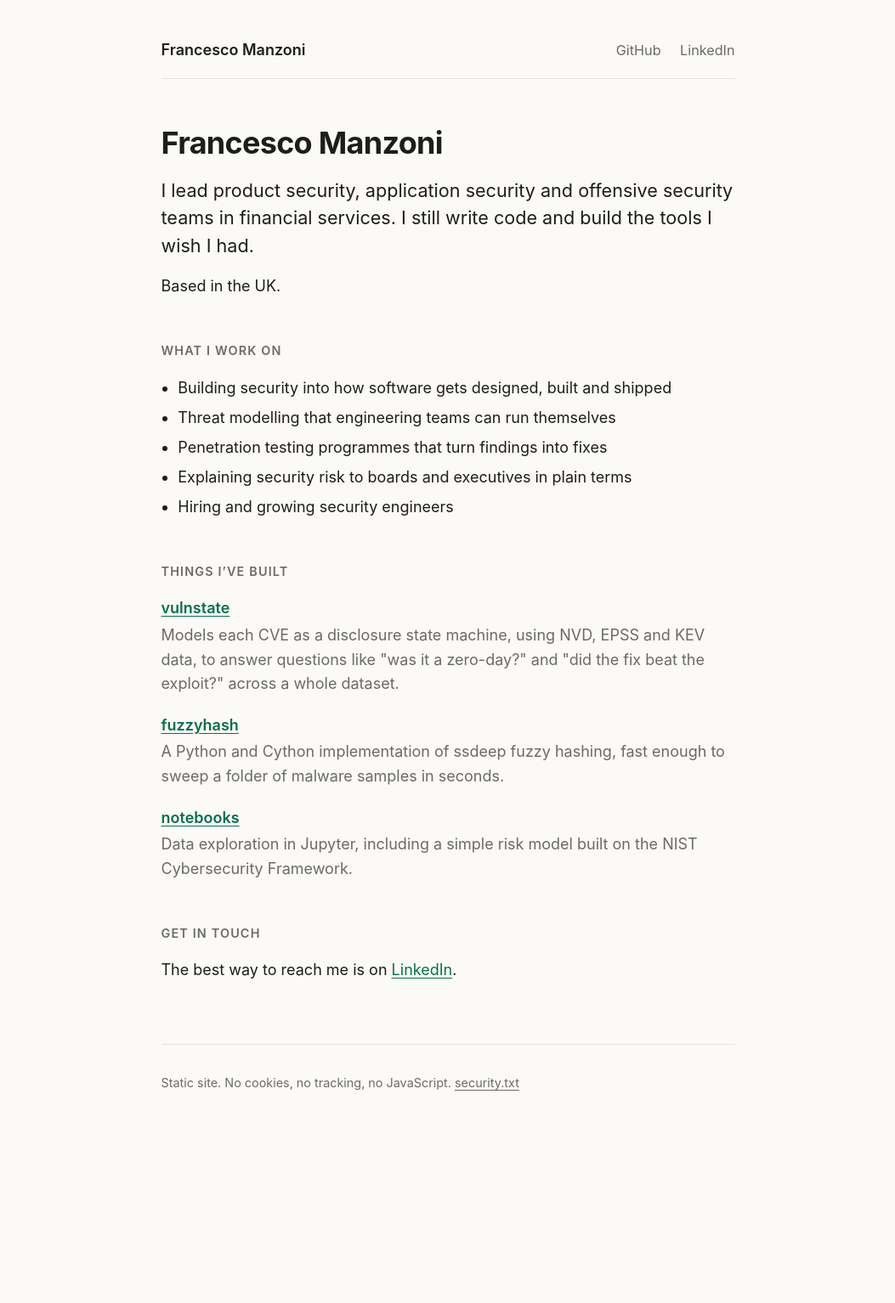
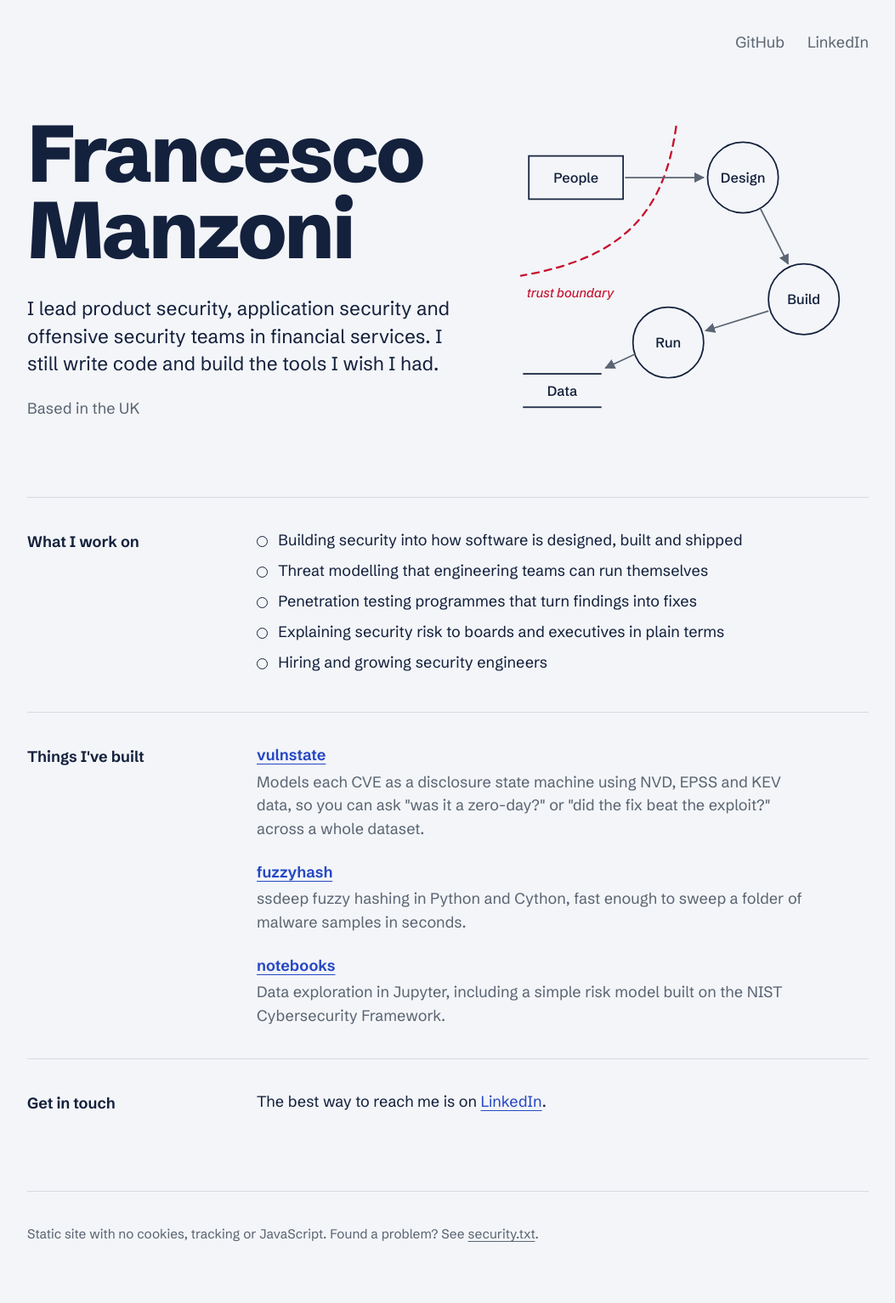
Before and after one commit to corifeo/francescomanzoni.com, a Jekyll site: the page built from index.html, in a window 1280 px wide. Shown: the whole page at 85% size, without its empty margins (113-1166 px from the left). Built offline with Jekyll 4.4.1, drawn with Linux system fonts in a browser that asks for light colours; our own code applies the rules of GitHub Pages for plain Markdown files; before the commit the page ends 1354 px from its top, so only the background shows below that.

Commit message:
Redesign: drafting palette, self-hosted Schibsted Grotesk, data-flow diagram hero

```diff
--- a/404.html
+++ b/404.html
@@ -3,5 +3,5 @@ layout: default
 title: Not found
 permalink: /404.html
 ---
-<h1>Not found</h1>
-<p>That page doesn't exist. <a href="/">Back to the start.</a></p>
+<div class="page"><h1>Not found</h1>
+<p>That page doesn't exist. <a href="/">Back to the start.</a></p></div>
--- a/_layouts/default.html
+++ b/_layouts/default.html
@@ -3,18 +3,19 @@
 <head>
   <meta charset="utf-8">
   <meta name="viewport" content="width=device-width, initial-scale=1">
-  <meta http-equiv="Content-Security-Policy" content="default-src 'none'; style-src 'self'; img-src 'self'; base-uri 'none'; form-action 'none'">
+  <meta http-equiv="Content-Security-Policy" content="default-src 'none'; style-src 'self'; font-src 'self'; img-src 'self'; base-uri 'none'; form-action 'none'">
   <meta name="referrer" content="strict-origin-when-cross-origin">
-  <title>{% if page.title %}{{ page.title }} · {% endif %}{{ site.title }}</title>
+  <title>{% if page.title %}{{ page.title }} | {% endif %}{{ site.title }}</title>
   <meta name="description" content="{{ page.description | default: site.description }}">
   <link rel="canonical" href="{{ site.url }}{{ page.url }}">
+  <link rel="preload" href="/assets/fonts/schibsted-grotesk-latin-wght-normal.woff2" as="font" type="font/woff2" crossorigin>
   <link rel="stylesheet" href="/assets/style.css">
   <link rel="alternate" type="application/atom+xml" title="{{ site.title }}" href="/feed.xml">
 </head>
 <body>
   <header class="site">
-    <a class="name" href="/">{{ site.title }}</a>
-    <nav>
+    {% unless page.url == "/" %}<a class="home" href="/">{{ site.title }}</a>{% endunless %}
+    <nav aria-label="Main">
       {% if site.posts.size > 0 %}<a href="/writing/">Writing</a>{% endif %}
       <a href="https://github.com/corifeo" rel="me">GitHub</a>
       <a href="https://www.linkedin.com/in/CHANGE-ME/" rel="me">LinkedIn</a>
@@ -24,7 +25,7 @@
     {{ content }}
   </main>
   <footer class="site">
-    <p>Static site. No cookies, no tracking, no JavaScript. <a href="/.well-known/security.txt">security.txt</a></p>
+    <p>Static site with no cookies, tracking or JavaScript. Found a problem? See <a href="/.well-known/security.txt">security.txt</a>.</p>
   </footer>
 </body>
 </html>
--- a/assets/style.css
+++ b/assets/style.css
@@ -1,80 +1,144 @@
+@font-face {
+  font-family: "Schibsted Grotesk";
+  src: url("/assets/fonts/schibsted-grotesk-latin-wght-normal.woff2") format("woff2");
+  font-weight: 400 900;
+  font-style: normal;
+  font-display: swap;
+}
+@font-face {
+  font-family: "Schibsted Grotesk";
+  src: url("/assets/fonts/schibsted-grotesk-latin-wght-italic.woff2") format("woff2");
+  font-weight: 400 900;
+  font-style: italic;
+  font-display: swap;
+}
+
+/* Drafting paper and ink, with the threat modeller's red pen. */
 :root {
-  --bg: #fbfaf7;
-  --fg: #1d1d1b;
-  --muted: #6b6a64;
-  --rule: #e4e1d8;
-  --accent: #0b6e4f;
-  --font: ui-sans-serif, -apple-system, "Segoe UI", Roboto, "Helvetica Neue", Arial, sans-serif;
-  --mono: ui-monospace, "SF Mono", Menlo, Consolas, monospace;
+  --paper: #f3f5f8;
+  --ink: #14213d;
+  --graphite: #5b6573;
+  --rule: #d5dae1;
+  --link: #2547c4;
+  --boundary: #c8102e;
+  --font: "Schibsted Grotesk", system-ui, sans-serif;
+  --measure: 36rem;
 }
 @media (prefers-color-scheme: dark) {
   :root {
-    --bg: #141413;
-    --fg: #ecebe6;
-    --muted: #9c9a92;
-    --rule: #2c2b28;
-    --accent: #5ccfa5;
+    --paper: #0f1726;
+    --ink: #e6eaf0;
+    --graphite: #98a2b3;
+    --rule: #26324a;
+    --link: #93a9ff;
+    --boundary: #ff6b7d;
   }
 }
 
 * { box-sizing: border-box; }
-html { font-size: 112.5%; }
+html { font-size: 112.5%; -webkit-text-size-adjust: 100%; }
 body {
   margin: 0 auto;
-  max-width: 40rem;
-  padding: 2.5rem 1.25rem 3rem;
-  background: var(--bg);
-  color: var(--fg);
+  max-width: 58rem;
+  padding: 2rem 1.5rem 3rem;
+  background: var(--paper);
+  color: var(--ink);
   font-family: var(--font);
-  line-height: 1.6;
+  font-weight: 420;
+  line-height: 1.55;
+  font-feature-settings: "ss01";
 }
 
-a { color: var(--accent); text-underline-offset: 0.18em; }
+a { color: var(--link); text-decoration-thickness: 1px; text-underline-offset: 0.2em; }
 a:hover { text-decoration-thickness: 2px; }
+a:focus-visible { outline: 2px solid var(--boundary); outline-offset: 3px; border-radius: 2px; }
 
-header.site {
-  display: flex;
-  flex-wrap: wrap;
-  justify-content: space-between;
-  align-items: baseline;
-  gap: 0.5rem 1.5rem;
-  padding-bottom: 1rem;
-  border-bottom: 1px solid var(--rule);
-  margin-bottom: 3rem;
+/* Header */
+header.site { display: flex; align-items: baseline; gap: 1rem 2rem; flex-wrap: wrap; margin-bottom: 4rem; }
+header.site .home { color: var(--ink); font-weight: 650; text-decoration: none; }
+header.site nav { display: flex; gap: 1.5rem; margin-left: auto; }
+header.site nav a { color: var(--graphite); text-decoration: none; }
+header.site nav a:hover { color: var(--ink); }
+
+/* Hero */
+.hero {
+  display: grid;
+  grid-template-columns: minmax(0, 1.25fr) minmax(0, 1fr);
+  gap: 3rem;
+  align-items: center;
+  margin-bottom: 5rem;
 }
-header.site .name { color: var(--fg); font-weight: 600; text-decoration: none; }
-header.site nav { display: flex; gap: 1.25rem; font-size: 0.9rem; }
-header.site nav a { color: var(--muted); text-decoration: none; }
-header.site nav a:hover { color: var(--accent); }
+.hero h1 {
+  font-size: clamp(3rem, 8vw, 5.25rem);
+  font-weight: 800;
+  line-height: 0.95;
+  letter-spacing: -0.035em;
+  margin: 0 0 1.75rem;
+}
+.lede { font-size: 1.25rem; line-height: 1.45; max-width: 30rem; margin: 0 0 1.25rem; }
+.where { color: var(--graphite); margin: 0; }
 
-h1 { font-size: 2rem; line-height: 1.2; letter-spacing: -0.02em; margin: 0 0 1rem; }
-h2 {
-  font-size: 0.8rem;
-  text-transform: uppercase;
-  letter-spacing: 0.08em;
-  color: var(--muted);
-  font-weight: 600;
-  margin: 2.75rem 0 1rem;
+/* Data-flow diagram */
+.dfd { margin: 0; }
+.dfd svg { display: block; width: 100%; height: auto; max-width: 26rem; margin-left: auto; overflow: visible; }
+.dfd .entity, .dfd .process { fill: var(--paper); stroke: var(--ink); stroke-width: 1.5; }
+.dfd .store, .dfd .flow { stroke: var(--ink); stroke-width: 1.5; }
+.dfd .flow { stroke: var(--graphite); }
+.dfd .head { fill: var(--graphite); }
+.dfd .lbl { fill: var(--ink); font: 550 14px var(--font); text-anchor: middle; }
+.dfd .boundary { fill: none; stroke: var(--boundary); stroke-width: 2; stroke-dasharray: 7 6; stroke-linecap: round; }
+.dfd .boundary-label { fill: var(--boundary); font: italic 500 13px var(--font); }
+
+/* Sections */
+.block {
+  display: grid;
+  grid-template-columns: 13rem minmax(0, var(--measure));
+  gap: 0.5rem 2rem;
+  padding: 2rem 0;
+  border-top: 1px solid var(--rule);
+}
+.block h2 { font-size: 1rem; font-weight: 650; margin: 0.1rem 0 0; }
+.block > :not(h2) { grid-column: 2; margin: 0; }
+
+ul.work { list-style: none; padding: 0; }
+ul.work li { position: relative; padding-left: 1.4rem; margin: 0.45rem 0; }
+ul.work li:first-child { margin-top: 0; }
+ul.work li::before {
+  content: "";
+  position: absolute;
+  left: 0;
+  top: 0.48em;
+  width: 0.62em;
+  height: 0.62em;
+  border: 1.5px solid var(--ink);
+  border-radius: 50%;
 }
 
-.lede { font-size: 1.2rem; line-height: 1.5; margin: 0 0 1rem; }
+dl.projects div + div { margin-top: 1.25rem; }
+dl.projects dt { font-weight: 650; }
+dl.projects dd { margin: 0.2rem 0 0; color: var(--graphite); }
 
-ul { padding-left: 1.1rem; }
-li { margin: 0.35rem 0; }
+/* Writing */
+article, .page { max-width: var(--measure); }
+article h1, .page h1 { font-size: 2.4rem; font-weight: 800; line-height: 1.1; letter-spacing: -0.025em; margin: 0 0 0.75rem; }
+article h2 { font-size: 1.3rem; font-weight: 700; margin: 2.25rem 0 0.5rem; }
+.meta { color: var(--graphite); margin: 0 0 2rem; }
+ul.posts { list-style: none; padding: 0; margin: 0; }
+ul.posts li { display: flex; justify-content: space-between; gap: 1rem; padding: 0.7rem 0; border-top: 1px solid var(--rule); }
+ul.posts time { color: var(--graphite); white-space: nowrap; }
+blockquote { margin: 1.5rem 0; padding-left: 1rem; border-left: 2px dashed var(--boundary); color: var(--graphite); }
+code, pre { font-family: ui-monospace, Menlo, Consolas, monospace; font-size: 0.88em; }
+pre { overflow-x: auto; padding: 1rem; border: 1px solid var(--rule); border-radius: 4px; }
+.back { margin-top: 3rem; }
 
-dl.projects { margin: 0; }
-dl.projects dt { font-weight: 600; margin-top: 1.1rem; }
-dl.projects dt:first-child { margin-top: 0; }
-dl.projects dd { margin: 0.15rem 0 0; color: var(--muted); }
+footer.site { margin-top: 3rem; padding-top: 1.25rem; border-top: 1px solid var(--rule); color: var(--graphite); font-size: 0.85rem; }
+footer.site a { color: var(--graphite); }
 
-ul.posts { list-style: none; padding: 0; }
-ul.posts li { display: flex; justify-content: space-between; gap: 1rem; padding: 0.5rem 0; border-bottom: 1px solid var(--rule); }
-ul.posts time, .meta { color: var(--muted); font-size: 0.9rem; white-space: nowrap; }
-
-code, pre { font-family: var(--mono); font-size: 0.88em; }
-pre { overflow-x: auto; padding: 1rem; border: 1px solid var(--rule); border-radius: 4px; }
-blockquote { margin: 1.5rem 0; padding-left: 1rem; border-left: 3px solid var(--rule); color: var(--muted); }
-
-footer.site { margin-top: 4rem; padding-top: 1rem; border-top: 1px solid var(--rule); font-size: 0.8rem; color: var(--muted); }
-footer.site a { color: var(--muted); }
-.back { margin-top: 3rem; font-size: 0.9rem; }
+/* Narrow screens */
+@media (max-width: 760px) {
+  header.site { margin-bottom: 2.5rem; }
+  .hero { grid-template-columns: 1fr; gap: 2rem; margin-bottom: 3rem; }
+  .dfd svg { max-width: 20rem; margin: 0; }
+  .block { grid-template-columns: 1fr; }
+  .block > :not(h2) { grid-column: 1; }
+}
--- /dev/null
+++ b/index.html
@@ -0,0 +1,78 @@
+---
+layout: default
+---
+<section class="hero">
+  <div class="hero-text">
+    <h1>Francesco<br>Manzoni</h1>
+    <p class="lede">I lead product security, application security and offensive security teams in financial services. I still write code and build the tools I wish I had.</p>
+    <p class="where">Based in the UK</p>
+  </div>
+
+  <figure class="dfd" aria-hidden="true">
+    <svg viewBox="0 0 360 300" role="presentation" focusable="false">
+      <defs>
+        <marker id="arrow" viewBox="0 0 10 10" refX="9" refY="5" markerWidth="7" markerHeight="7" orient="auto-start-reverse">
+          <path class="head" d="M0 0 L10 5 L0 10 z"/>
+        </marker>
+      </defs>
+
+      <path class="boundary" d="M164 6 C 152 92, 112 140, 6 158"/>
+      <text class="boundary-label" x="12" y="180">trust boundary</text>
+
+      <rect class="entity" x="14" y="36" width="96" height="44"/>
+      <text class="lbl" x="62" y="63">People</text>
+
+      <circle class="process" cx="232" cy="58" r="36"/>
+      <text class="lbl" x="232" y="63">Design</text>
+
+      <circle class="process" cx="294" cy="182" r="36"/>
+      <text class="lbl" x="294" y="187">Build</text>
+
+      <circle class="process" cx="156" cy="226" r="36"/>
+      <text class="lbl" x="156" y="231">Run</text>
+
+      <line class="store" x1="8" y1="258" x2="88" y2="258"/>
+      <line class="store" x1="8" y1="292" x2="88" y2="292"/>
+      <text class="lbl" x="48" y="280">Data</text>
+
+      <line class="flow" x1="112" y1="58" x2="192" y2="58" marker-end="url(#arrow)"/>
+      <line class="flow" x1="250" y1="90" x2="278" y2="146" marker-end="url(#arrow)"/>
+      <line class="flow" x1="258" y1="194" x2="194" y2="214" marker-end="url(#arrow)"/>
+      <line class="flow" x1="122" y1="238" x2="92" y2="252" marker-end="url(#arrow)"/>
+    </svg>
+  </figure>
+</section>
+
+<section class="block">
+  <h2>What I work on</h2>
+  <ul class="work">
+    <li>Building security into how software is designed, built and shipped</li>
+    <li>Threat modelling that engineering teams can run themselves</li>
+    <li>Penetration testing programmes that turn findings into fixes</li>
+    <li>Explaining security risk to boards and executives in plain terms</li>
+    <li>Hiring and growing security engineers</li>
+  </ul>
+</section>
+
+<section class="block">
+  <h2>Things I've built</h2>
+  <dl class="projects">
+    <div>
+      <dt><a href="https://github.com/corifeo/VulnState">vulnstate</a></dt>
+      <dd>Models each CVE as a disclosure state machine using NVD, EPSS and KEV data, so you can ask "was it a zero-day?" or "did the fix beat the exploit?" across a whole dataset.</dd>
+    </div>
+    <div>
+      <dt><a href="https://github.com/corifeo/fuzzyhash">fuzzyhash</a></dt>
+      <dd>ssdeep fuzzy hashing in Python and Cython, fast enough to sweep a folder of malware samples in seconds.</dd>
+    </div>
+    <div>
+      <dt><a href="https://github.com/corifeo/notebooks">notebooks</a></dt>
+      <dd>Data exploration in Jupyter, including a simple risk model built on the NIST Cybersecurity Framework.</dd>
+    </div>
+  </dl>
+</section>
+
+<section class="block">
+  <h2>Get in touch</h2>
+  <p>The best way to reach me is on <a href="https://www.linkedin.com/in/CHANGE-ME/">LinkedIn</a>.</p>
+</section>
--- a/index.md
+++ /dev/null
@@ -1,33 +0,0 @@
----
-layout: default
----
-# Francesco Manzoni
-
-<p class="lede">I lead product security, application security and offensive security teams in financial services. I still write code and build the tools I wish I had.</p>
-
-Based in the UK.
-
-## What I work on
-
-- Building security into how software gets designed, built and shipped
-- Threat modelling that engineering teams can run themselves
-- Penetration testing programmes that turn findings into fixes
-- Explaining security risk to boards and executives in plain terms
-- Hiring and growing security engineers
-
-## Things I've built
-
-<dl class="projects">
-  <dt><a href="https://github.com/corifeo/VulnState">vulnstate</a></dt>
-  <dd>Models each CVE as a disclosure state machine, using NVD, EPSS and KEV data, to answer questions like "was it a zero-day?" and "did the fix beat the exploit?" across a whole dataset.</dd>
-
-  <dt><a href="https://github.com/corifeo/fuzzyhash">fuzzyhash</a></dt>
-  <dd>A Python and Cython implementation of ssdeep fuzzy hashing, fast enough to sweep a folder of malware samples in seconds.</dd>
-
-  <dt><a href="https://github.com/corifeo/notebooks">notebooks</a></dt>
-  <dd>Data exploration in Jupyter, including a simple risk model built on the NIST Cybersecurity Framework.</dd>
-</dl>
-
-## Get in touch
-
-The best way to reach me is on [LinkedIn](https://www.linkedin.com/in/CHANGE-ME/).
```
Also changed, not shown: assets/fonts/OFL.txt (added, +93 -0 lines), writing.md (+3 -0 lines), assets/fonts/schibsted-grotesk-latin-wght-italic.woff2 (added), assets/fonts/schibsted-grotesk-latin-wght-normal.woff2 (added).
